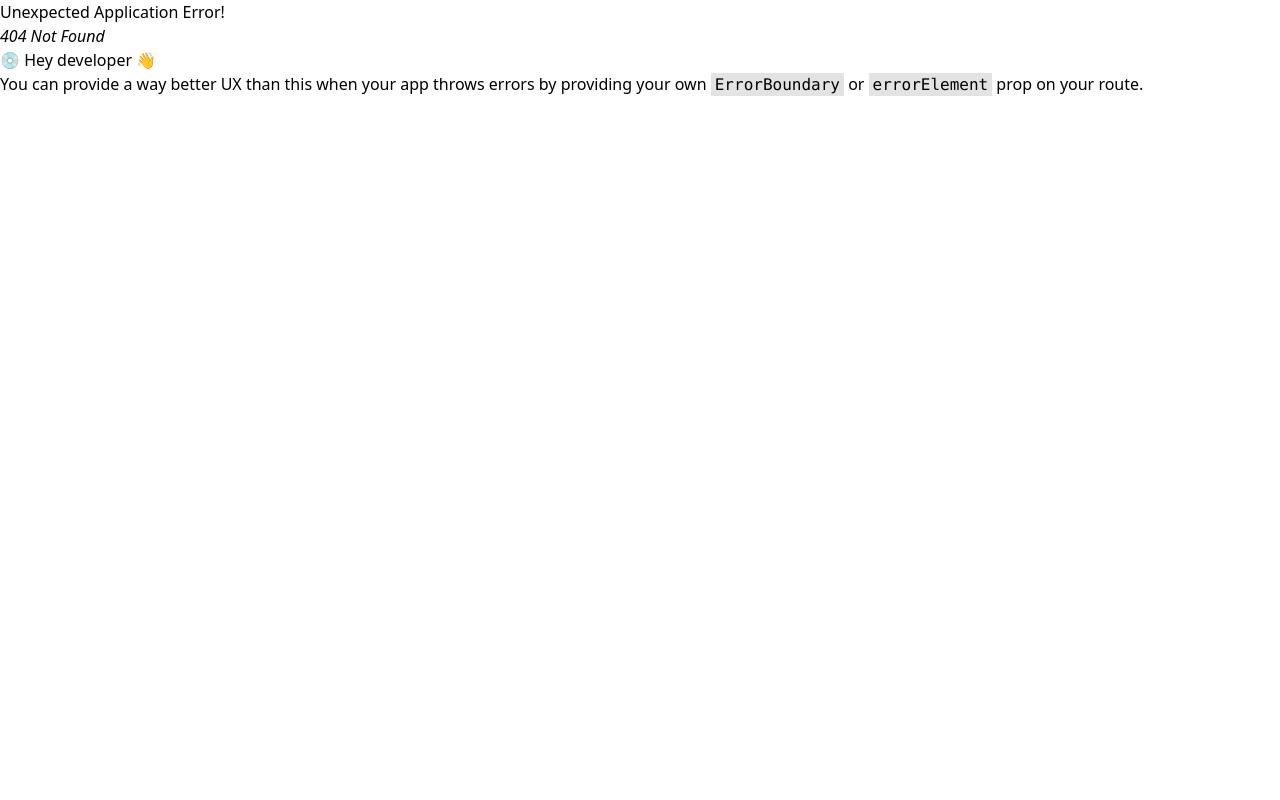
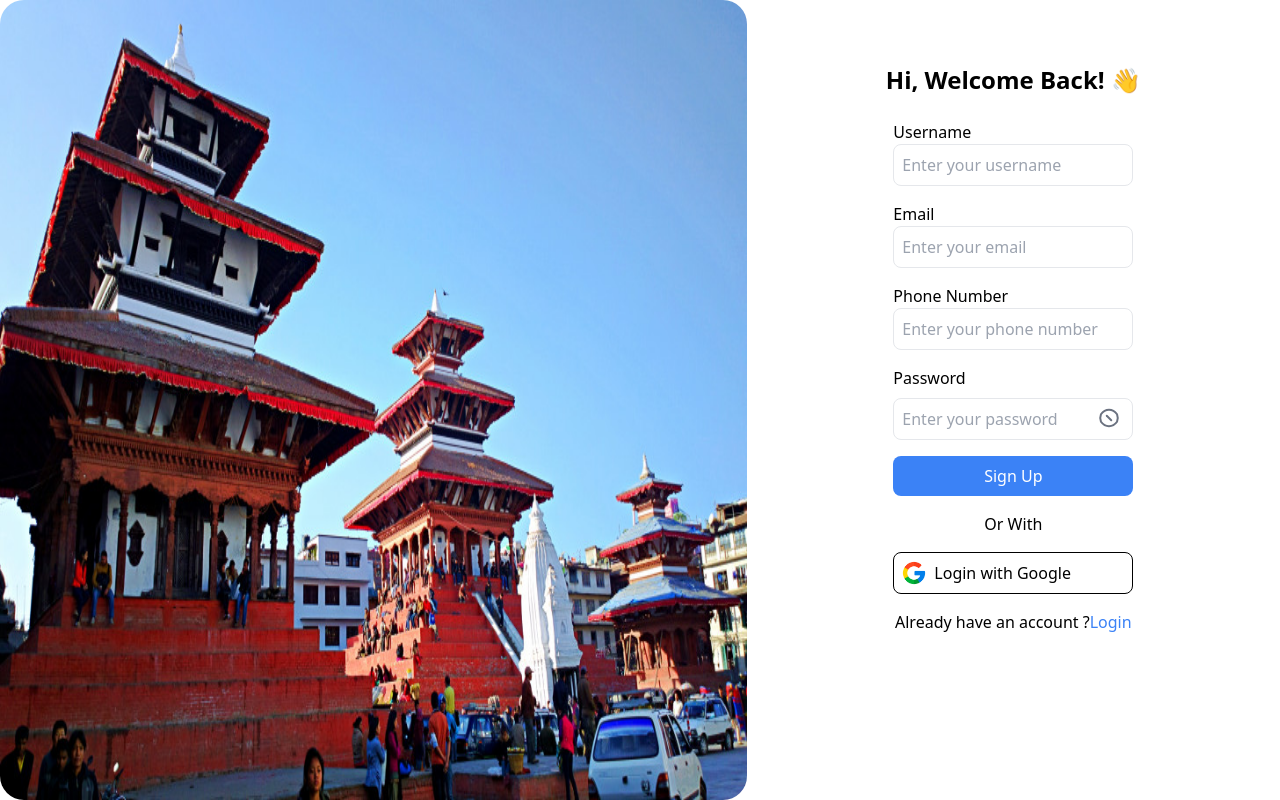
Before and after one commit to presabkhadka/final-year-project, a React (Vite) app in the folder client/: page /signup in a window 1280 px wide. Before the commit this address had no page. Built offline with nearby package versions, Linux system fonts and the light colour scheme.

Commit message:
signup page complete

```diff
--- a/client/src/App.tsx
+++ b/client/src/App.tsx
@@ -6,7 +6,7 @@ function App() {
   return (
     <RouterProvider router={createBrowserRouter([
       {path: '/login', element:<Login/>},
-      {path: '/register', element:<Register/>},
+      {path: '/signup', element:<Register/>},
     ])}>
 
     </RouterProvider>
--- a/client/src/pages/login.tsx
+++ b/client/src/pages/login.tsx
@@ -93,7 +93,7 @@ function Login() {
             <div className="flex flex-col items-center gap-2">
               <p>Or With</p>
             </div>
-            <button className="flex items-center gap- border border-black p-2 rounded-lg">
+            <button className="flex items-center gap-2 border border-black p-2 rounded-lg">
               <img src="../../public/google.png" alt="logo" className="h-6" />
               Login with Google
             </button>
--- a/client/src/pages/register.tsx
+++ b/client/src/pages/register.tsx
@@ -1,8 +1,242 @@
-function Register(){
-    return(
-        <div>
-            <p>this is register page</p>
+import { useState } from "react";
+
+function Register() {
+  const [showPassword, setShowPassword] = useState(false);
+
+  const togglePasswordVisibility = () => {
+    setShowPassword((prevState) => !prevState);
+  };
+  return (
+    <>
+      <div className="grid grid-cols-1 h-screen w-screen md:hidden">
+        <div className="flex flex-col items-center mt-16 gap-6">
+          <div>
+            <h1 className="text-2xl font-bold">Create an account</h1>
+            <p className="text-center">Explore them all!</p>
+          </div>
+          <form action="#" className="flex flex-col gap-4 w-3/4">
+            {/* username */}
+            <div className="flex flex-col">
+              <label>Username</label>
+              <input
+                type="text"
+                className="border p-2 rounded-lg"
+                placeholder="Enter your username"
+              />
+            </div>
+            {/* email */}
+            <div className="flex flex-col">
+              <label>Email</label>
+              <input
+                type="text"
+                className="border p-2 rounded-lg"
+                placeholder="Enter your email"
+              />
+            </div>
+            {/* phone */}
+            <div className="flex flex-col">
+              <label>Phone Number</label>
+              <input
+                type="number"
+                className="border p-2 rounded-lg"
+                placeholder="Enter your phone number"
+              />
+            </div>
+            {/* Password */}
+            <div className="flex flex-col relative">
+              <label className="mb-2">Password</label>
+              <input
+                type={showPassword ? "text" : "password"}
+                className="border p-2 rounded-lg pr-10"
+                placeholder="Enter your password"
+              />
+              <button
+                type="button"
+                onClick={togglePasswordVisibility}
+                className="absolute right-3 top-10 text-gray-500 hover:text-gray-700"
+              >
+                {showPassword ? (
+                  <svg
+                    xmlns="http://www.w3.org/2000/svg"
+                    fill="none"
+                    viewBox="0 0 24 24"
+                    strokeWidth="2"
+                    stroke="currentColor"
+                    className="w-6 h-6"
+                  >
+                    <path
+                      strokeLinecap="round"
+                      strokeLinejoin="round"
+                      d="M3.98 8.223a10.477 10.477 0 000 7.554C5.886 18.355 8.824 20.25 12 20.25c3.176 0 6.114-1.895 8.02-4.473a10.477 10.477 0 000-7.554C18.114 5.645 15.176 3.75 12 3.75c-3.176 0-6.114 1.895-8.02 4.473z"
+                    />
+                    <path
+                      strokeLinecap="round"
+                      strokeLinejoin="round"
+                      d="M15 12a3 3 0 11-6 0 3 3 0 016 0z"
+                    />
+                  </svg>
+                ) : (
+                  <svg
+                    xmlns="http://www.w3.org/2000/svg"
+                    fill="none"
+                    viewBox="0 0 24 24"
+                    strokeWidth="2"
+                    stroke="currentColor"
+                    className="w-6 h-6"
+                  >
+                    <path
+                      strokeLinecap="round"
+                      strokeLinejoin="round"
+                      d="M3.98 8.223a10.477 10.477 0 000 7.554C5.886 18.355 8.824 20.25 12 20.25c3.176 0 6.114-1.895 8.02-4.473a10.477 10.477 0 000-7.554C18.114 5.645 15.176 3.75 12 3.75c-3.176 0-6.114 1.895-8.02 4.473z"
+                    />
+                    <path
+                      strokeLinecap="round"
+                      strokeLinejoin="round"
+                      d="M9.75 9.75l4.5 4.5"
+                    />
+                  </svg>
+                )}
+              </button>
+            </div>
+            <button className="bg-blue-500 p-2 rounded-lg text-white">
+              Sign Up
+            </button>
+            <div className="flex flex-col items-center gap-2">
+              <p>Or With</p>
+            </div>
+            <button className="flex items-center gap-2 border border-black p-2 rounded-lg">
+              <img src="../../public/google.png" alt="logo" className="h-6" />
+              Login with Google
+            </button>
+            <div className="flex justify-center">
+              <p>
+                Already have an account ?
+                <a href="#" className="text-blue-500">
+                  Login
+                </a>
+              </p>
+            </div>
+          </form>
         </div>
-    );
+      </div>
+      <div className="hidden md:grid md:grid-cols-12 md:h-screen md:w-screen ">
+        <div className="col-span-7">
+          <img
+            src="../../public/basantapur.jpg"
+            alt="bhaktapur"
+            className="h-full rounded-3xl"
+          />
+        </div>
+        <div className="col-start-9 col-end-12">
+          <div className="flex flex-col items-center mt-16 gap-6">
+            <h1 className="text-2xl font-bold">Hi, Welcome Back! 👋</h1>
+            <form action="#" className="flex flex-col gap-4 w-3/4">
+              {/* username */}
+              <div className="flex flex-col">
+                <label>Username</label>
+                <input
+                  type="text"
+                  className="border p-2 rounded-lg"
+                  placeholder="Enter your username"
+                />
+              </div>
+              {/* email */}
+              <div className="flex flex-col">
+                <label>Email</label>
+                <input
+                  type="text"
+                  className="border p-2 rounded-lg"
+                  placeholder="Enter your email"
+                />
+              </div>
+              {/* phone */}
+              <div className="flex flex-col">
+                <label>Phone Number</label>
+                <input
+                  type="number"
+                  className="border p-2 rounded-lg"
+                  placeholder="Enter your phone number"
+                />
+              </div>
+              {/* Password */}
+              <div className="flex flex-col relative">
+                <label className="mb-2">Password</label>
+                <input
+                  type={showPassword ? "text" : "password"}
+                  className="border p-2 rounded-lg pr-10"
+                  placeholder="Enter your password"
+                />
+                <button
+                  type="button"
+                  onClick={togglePasswordVisibility}
+                  className="absolute right-3 top-10 text-gray-500 hover:text-gray-700"
+                >
+                  {showPassword ? (
+                    <svg
+                      xmlns="http://www.w3.org/2000/svg"
+                      fill="none"
+                      viewBox="0 0 24 24"
+                      strokeWidth="2"
+                      stroke="currentColor"
+                      className="w-6 h-6"
+                    >
+                      <path
+                        strokeLinecap="round"
+                        strokeLinejoin="round"
+                        d="M3.98 8.223a10.477 10.477 0 000 7.554C5.886 18.355 8.824 20.25 12 20.25c3.176 0 6.114-1.895 8.02-4.473a10.477 10.477 0 000-7.554C18.114 5.645 15.176 3.75 12 3.75c-3.176 0-6.114 1.895-8.02 4.473z"
+                      />
+                      <path
+                        strokeLinecap="round"
+                        strokeLinejoin="round"
+                        d="M15 12a3 3 0 11-6 0 3 3 0 016 0z"
+                      />
+                    </svg>
+                  ) : (
+                    <svg
+                      xmlns="http://www.w3.org/2000/svg"
+                      fill="none"
+                      viewBox="0 0 24 24"
+                      strokeWidth="2"
+                      stroke="currentColor"
+                      className="w-6 h-6"
+                    >
+                      <path
+                        strokeLinecap="round"
+                        strokeLinejoin="round"
+                        d="M3.98 8.223a10.477 10.477 0 000 7.554C5.886 18.355 8.824 20.25 12 20.25c3.176 0 6.114-1.895 8.02-4.473a10.477 10.477 0 000-7.554C18.114 5.645 15.176 3.75 12 3.75c-3.176 0-6.114 1.895-8.02 4.473z"
+                      />
+                      <path
+                        strokeLinecap="round"
+                        strokeLinejoin="round"
+                        d="M9.75 9.75l4.5 4.5"
+                      />
+                    </svg>
+                  )}
+                </button>
+              </div>
+              <button className="bg-blue-500 p-2 rounded-lg text-white">
+                Sign Up
+              </button>
+              <div className="flex flex-col items-center gap-2">
+                <p>Or With</p>
+              </div>
+              <button className="flex items-center gap-2 border border-black p-2 rounded-lg">
+                <img src="../../public/google.png" alt="logo" className="h-6" />
+                Login with Google
+              </button>
+              <div className="flex justify-center">
+                <p>
+                  Already have an account ?
+                  <a href="#" className="text-blue-500">
+                    Login
+                  </a>
+                </p>
+              </div>
+            </form>
+          </div>
+        </div>
+      </div>
+    </>
+  );
 }
 export default Register;
```
